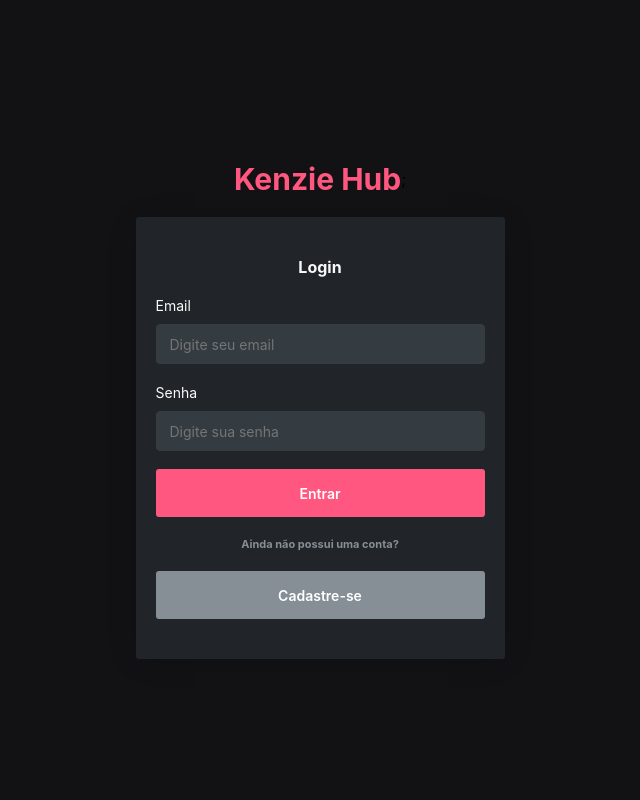
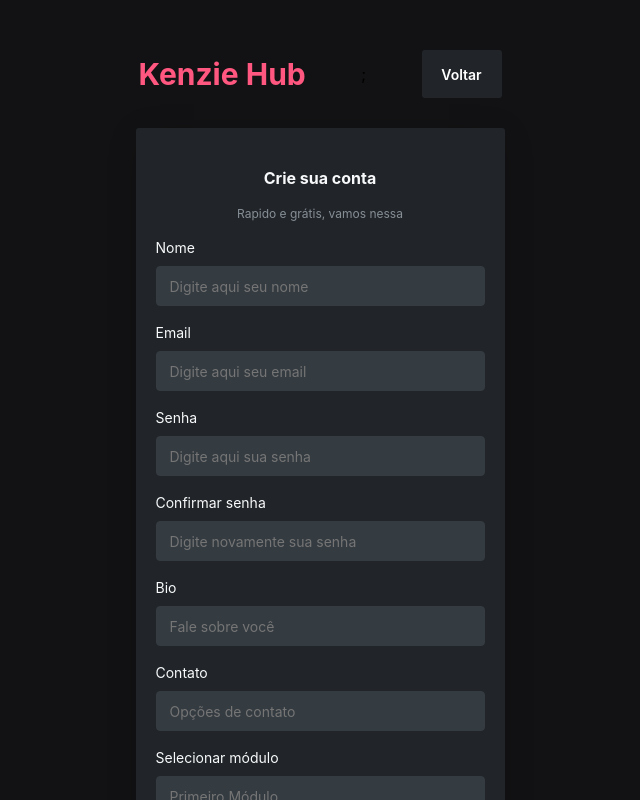
Before and after one commit to cesarrafaeljunior/techRegistration, a React (Create React App) app: page /register in a window 1280 px wide. Before the commit this address led to /login. Shown: the top 800 px of the page, without its empty margins (320-960 px from the left). Built offline with nearby package versions, Linux system fonts and the light colour scheme.

Commit message:
Feat: Register Page

```diff
--- a/src/Pages/Dashboard/index.jsx
+++ /dev/null
@@ -1,10 +0,0 @@
-import { Button } from "../../modules/common/components";
-import { Header } from "../../modules/Components/Header";
-
-export const Dashboard = () => {
-  return (
-    <Header>
-      <Button>Voltar</Button>
-    </Header>
-  );
-};
--- a/src/Pages/Login/index.jsx
+++ b/src/Pages/Login/index.jsx
@@ -8,7 +8,7 @@ import { SectionLogin } from "./style";
 export const Login = () => {
   return (
     <SectionLogin>
-      <Container className="containerMain">
+      <Container>
         <Main>
           <Header />
           <Form>
--- a/src/Pages/Register/index.jsx
+++ b/src/Pages/Register/index.jsx
@@ -1,3 +1,61 @@
+import { Button, Input, Label } from "../../modules/common/components";
+import { Container } from "../../modules/Components/Container";
+import { Form } from "../../modules/Components/Form";
+import { Header } from "../../modules/Components/Header";
+import { Main } from "../../modules/Components/Main";
+import { SectionRegister } from "./style";
+
 export const Register = () => {
-  return <h1>Resgister</h1>;
+  return (
+    <SectionRegister>
+      <Container>
+        <Main>
+          <Header>
+            <Button width="80px" backColor="grey3" hover="grey2">
+              Voltar
+            </Button>
+          </Header>
+          <Form>
+            <p>Crie sua conta</p>
+            <span>Rapido e grátis, vamos nessa</span>
+            <div className="boxLabel">
+              <Label>Nome</Label>
+              <Input placeholder="Digite aqui seu nome" />
+            </div>
+            <div className="boxLabel">
+              <Label>Email</Label>
+              <Input placeholder="Digite aqui seu email" />
+            </div>
+            <div className="boxLabel">
+              <Label>Senha</Label>
+              <Input placeholder="Digite aqui sua senha" />
+            </div>
+            <div className="boxLabel">
+              <Label>Confirmar senha</Label>
+              <Input placeholder="Digite novamente sua senha" />
+            </div>
+            <div className="boxLabel">
+              <Label>Bio</Label>
+              <Input placeholder="Fale sobre você" />
+            </div>
+            <div className="boxLabel">
+              <Label>Contato</Label>
+              <Input placeholder="Opções de contato" />
+            </div>
+            <div className="boxLabel">
+              <Label>Selecionar módulo</Label>
+              <Input placeholder="Primeiro Módulo" />
+            </div>
+            <Button
+              borderColor="colorPrimaryNegative"
+              backColor="colorPrimaryNegative"
+              hover="colorPrimaryFocus"
+            >
+              Cadastrar
+            </Button>
+          </Form>
+        </Main>
+      </Container>
+    </SectionRegister>
+  );
 };
--- /dev/null
+++ b/src/Pages/Register/style.js
@@ -0,0 +1,44 @@
+import styled from "styled-components";
+
+export const SectionRegister = styled.section`
+  padding: 50px 0;
+  header {
+    padding: 0 3px;
+    margin-bottom: 30px;
+
+    width: 100%;
+    max-width: 369px;
+
+    justify-content: space-between;
+  }
+  main {
+    height: 100%;
+  }
+  p {
+    color: var(--grey0);
+    font-weight: var(--fontWeiBold);
+    text-align: center;
+  }
+  .boxLabel {
+    display: flex;
+    flex-direction: column;
+    gap: 10px;
+
+    font-size: var(--fontSize14);
+    font-weight: var(--fontWeiRegular);
+  }
+  span {
+    color: var(--grey1);
+
+    font-size: var(--fontSize12);
+
+    text-align: center;
+  }
+  form {
+    max-height: none;
+
+    display: flex;
+    flex-direction: column;
+    gap: 18px;
+  }
+`;
--- a/src/modules/Components/Header/style.js
+++ b/src/modules/Components/Header/style.js
@@ -4,6 +4,5 @@ export const HeaderContainer = styled.header`
   display: flex;
   align-items: center;
   justify-content: center;
-
   padding: 20px;
 `;
--- a/src/modules/Components/Main/index.js
+++ b/src/modules/Components/Main/index.js
@@ -3,6 +3,7 @@ import styled from "styled-components";
 export const Main = styled.main`
   width: 100%;
   height: 100vh;
+
   display: flex;
   flex-direction: column;
   align-items: center;
--- a/src/routes/index.jsx
+++ b/src/routes/index.jsx
@@ -1,12 +1,14 @@
 import { Routes, Route, Navigate } from "react-router-dom";
+
 import { Dashboard } from "../Pages/Dashboard";
-
 import { Login } from "../Pages/Login";
+import { Register } from "../Pages/Register";
 
 export const RoutesMain = () => (
   <Routes>
     <Route path="/login" element={<Login />} />
     <Route path="*" element={<Navigate to="login" />} />
+    <Route path="/register" element={<Register />} />
     <Route path="/dashboard" element={<Dashboard />} />
   </Routes>
 );
--- a/src/style/global.js
+++ b/src/style/global.js
@@ -37,7 +37,7 @@ export const GlobalStyle = createGlobalStyle`
 }
     body{
         width: 100%;
-        height: 100vh;
+        height: 100%;
         background-color: var(--backgroundBody);
     }
     *{
```
Also changed, not shown: src/Pages/Dashboard/style.js (added).
